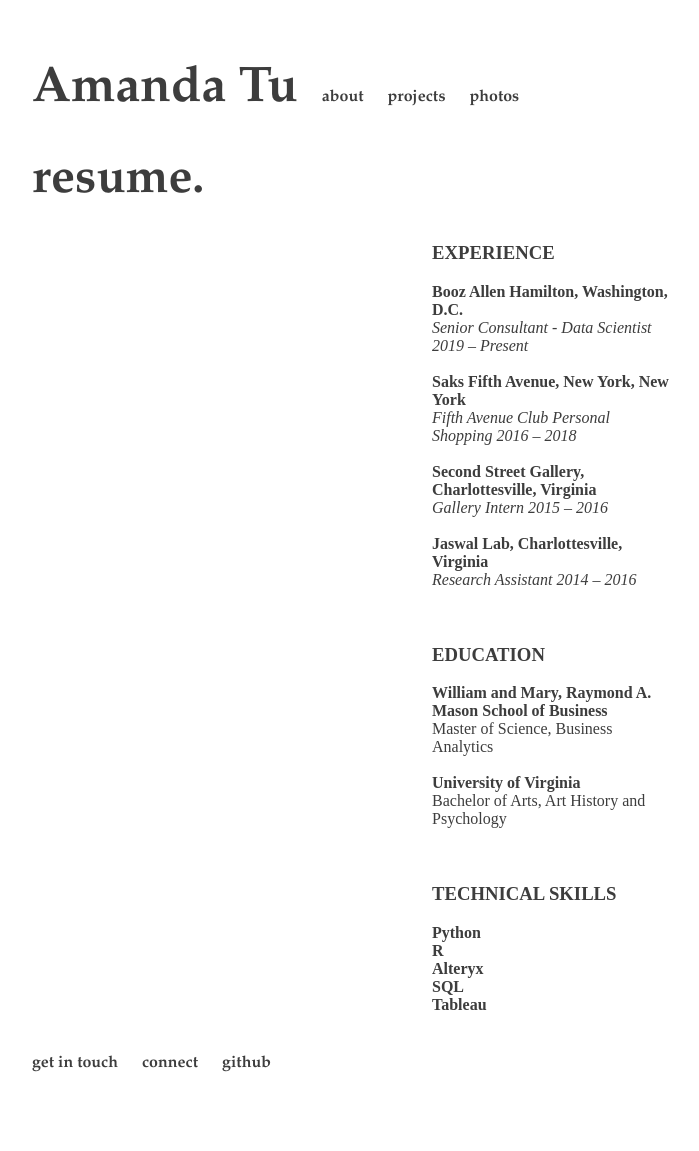
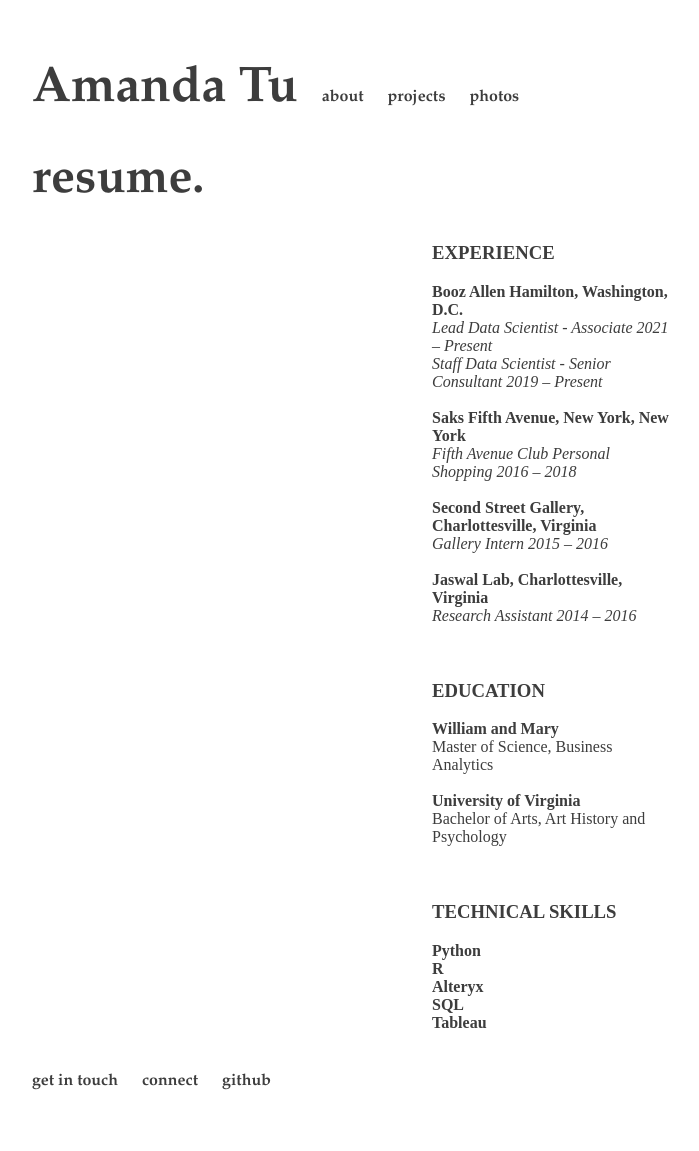
Before and after one commit to amanda-t2/amanda-t2.github.io, a Jekyll site: the page built from about/index.html, in a window 1280 px wide. Shown: the whole page, without its empty margins (288-987 px from the left). Built offline with Jekyll 4.4.1, drawn with Linux system fonts in a browser that asks for light colours.

Commit message:
Update index.html

```diff
--- a/about/index.html
+++ b/about/index.html
@@ -7,7 +7,8 @@
 
 		<h3> EXPERIENCE </h3>
 <strong> Booz Allen Hamilton, Washington, D.C. </strong> <br>
-		<i> Senior Consultant - Data Scientist 2019 – Present </i><br>
+		<i> Lead Data Scientist - Associate 2021 – Present </i><br>
+		<i> Staff Data Scientist - Senior Consultant 2019 – Present </i><br>
 	<br>
 <strong> Saks Fifth Avenue, New York, New York </strong> <br>
 		<i> Fifth Avenue Club Personal Shopping 2016 – 2018 </i><br>
@@ -20,7 +21,7 @@
 		<br>
 
 		<h3> EDUCATION </h3>
-<strong> William and Mary, Raymond A. Mason School of Business </strong><br>
+<strong> William and Mary </strong><br>
 	Master of Science, Business Analytics<br>
 		<br>
 <strong> University of Virginia </strong><br>
```
